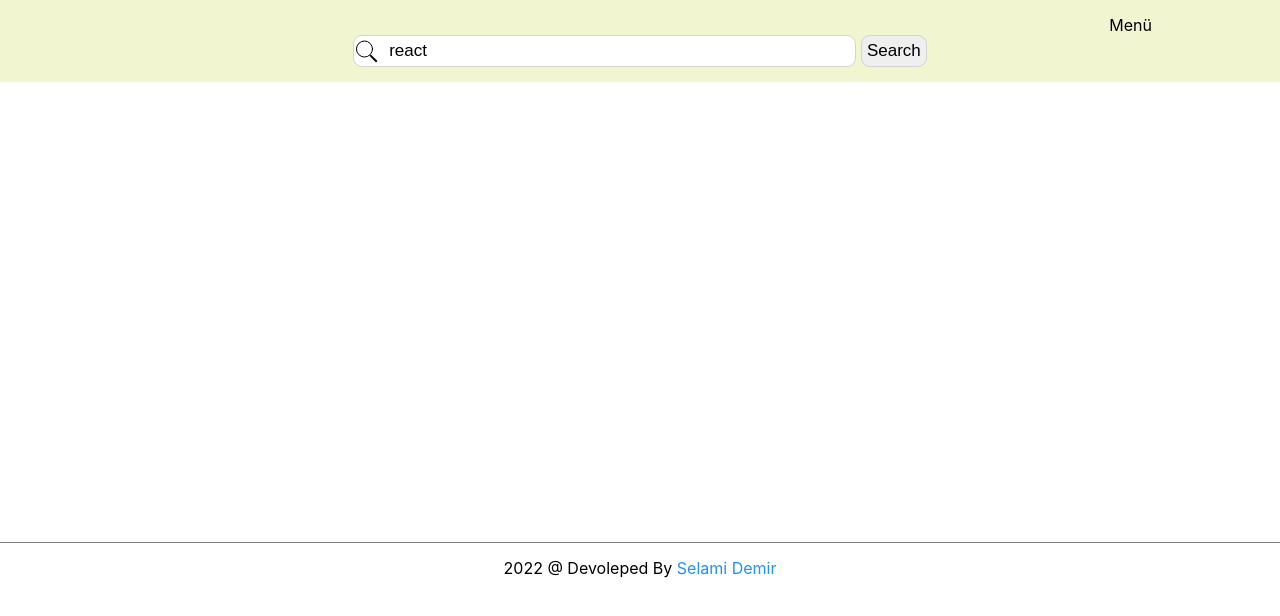
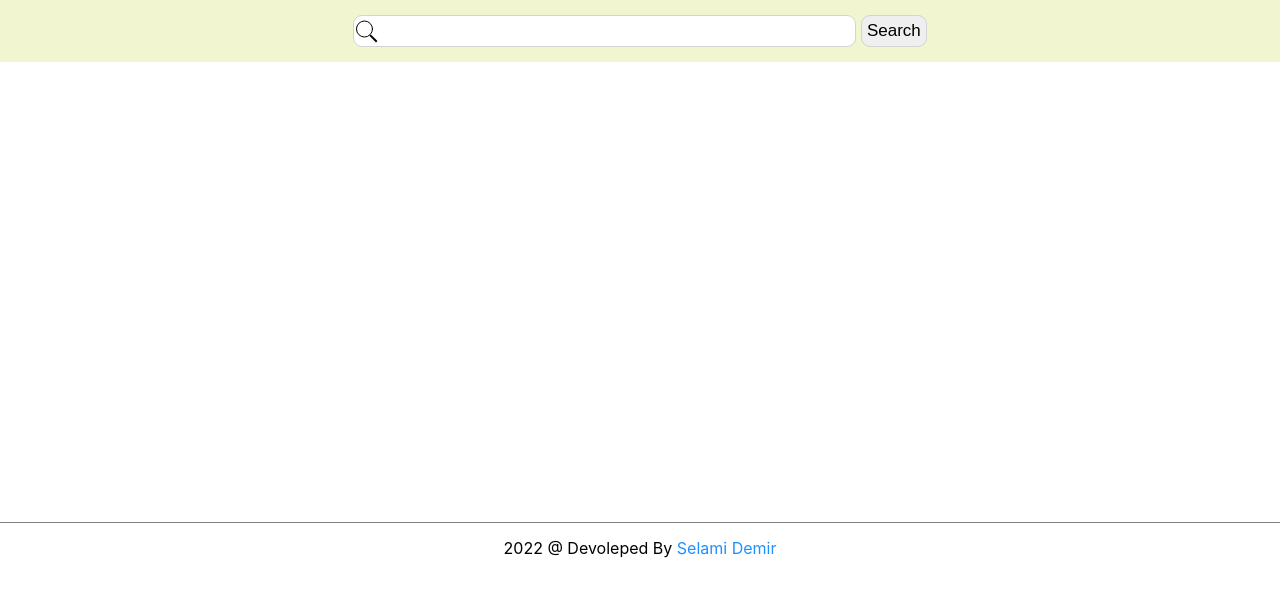
Before and after one commit to selamidemir/findbooks, a React (Create React App) app: page / in a window 1280 px wide. Shown: the top 616 px of the page. Built offline with nearby package versions, Linux system fonts and the light colour scheme.

Commit message:
README.md düzenlendi

```diff
--- a/src/App.css
+++ b/src/App.css
@@ -201,6 +201,7 @@ body {
   cursor: pointer;
   padding: 5px;
   font-size: 15px;
+  text-decoration: none;
   background-color: paleturquoise;
   color: black;
   outline: none;
--- a/src/components/Header.js
+++ b/src/components/Header.js
@@ -1,12 +1,12 @@
 import React from "react";
 import SeachForm from "./SeachForm";
-import TopMenu from "./TopMenu";
+// import TopMenu from "./TopMenu";
 
 function Header() {
   return (
     <div className="header-cover">
       <div className="header">
-        <TopMenu />
+        {/* <TopMenu /> */}
         <SeachForm />
       </div>
     </div>
--- a/src/components/SeachForm.js
+++ b/src/components/SeachForm.js
@@ -2,7 +2,7 @@ import React, { useState } from "react";
 import { useBooks } from "../contexts/BooksContext";
 
 function SeachForm() {
-  const [query, setQuery] = useState("react");
+  const [query, setQuery] = useState("");
   const { searchBooks } = useBooks();
 
   const handleChange = (e) => {
```
Also changed, not shown: findbooks-screen-shut.png (added), 1 other file (tests, documents, lock files or other folders).
